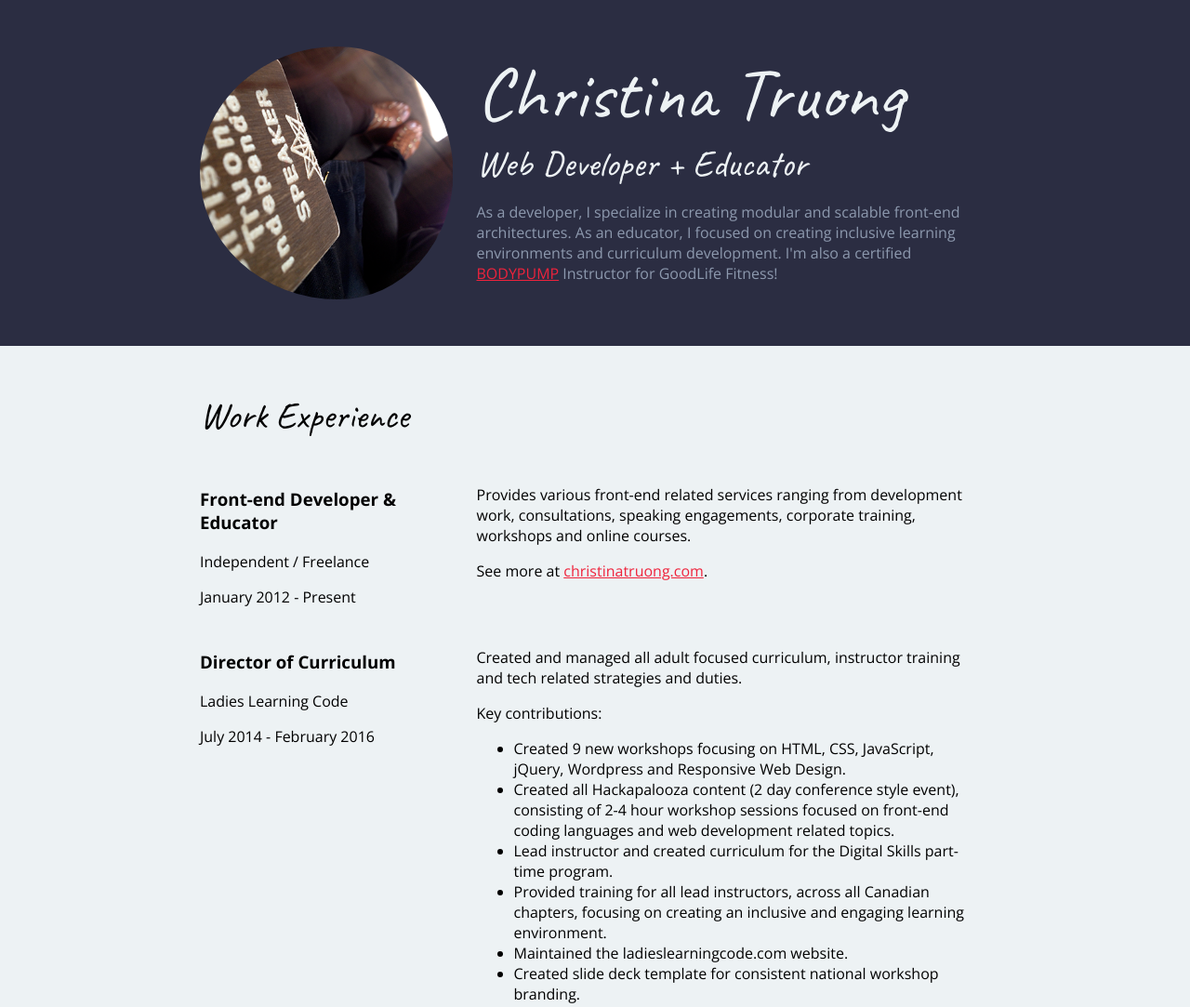
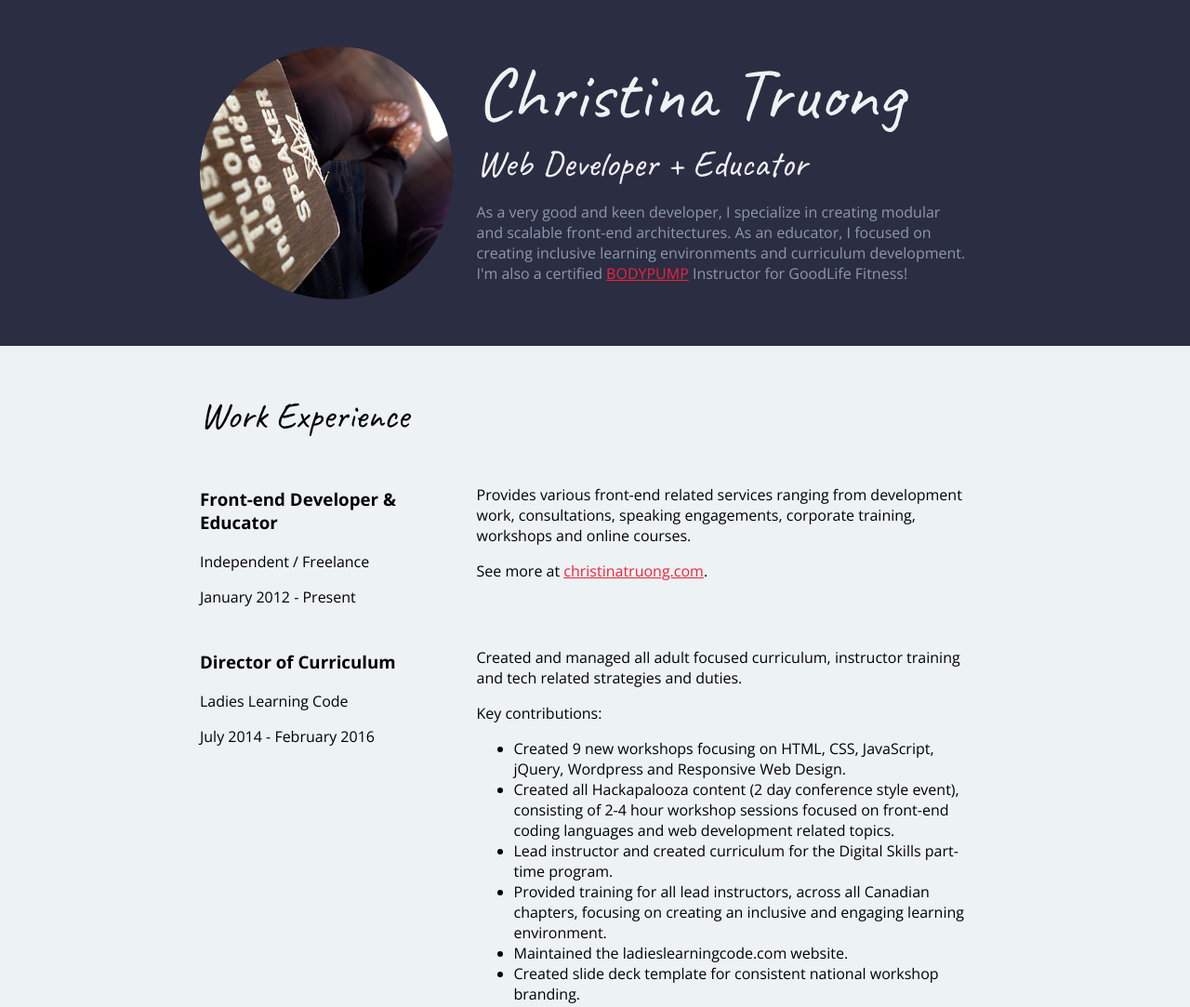
Before and after one commit to vivesgithandson/onlineresume, a plain HTML site: page index.html in a window 1280 px wide. Shown: the top 1083 px of the page at 93% size. Drawn offline with nearby package versions, Linux system fonts and the light colour scheme.

Commit message:
Aanpassing aan beschrijving : As a very good and keen developer

```diff
--- a/index.html
+++ b/index.html
@@ -16,7 +16,7 @@
             <div class="column-wide">
               <h1>Christina Truong</h1>
               <h2>Web Developer + Educator</h2>
-              <p>As a developer, I specialize in creating modular and scalable front-end architectures. As an educator, I focused on creating inclusive learning environments and curriculum development. I'm also a certified <a href="#">BODYPUMP</a> Instructor for GoodLife Fitness!</p>
+              <p>As a very good and keen developer, I specialize in creating modular and scalable front-end architectures. As an educator, I focused on creating inclusive learning environments and curriculum development. I'm also a certified <a href="#">BODYPUMP</a> Instructor for GoodLife Fitness!</p>
             </div>
         </div>
     </header>
```
